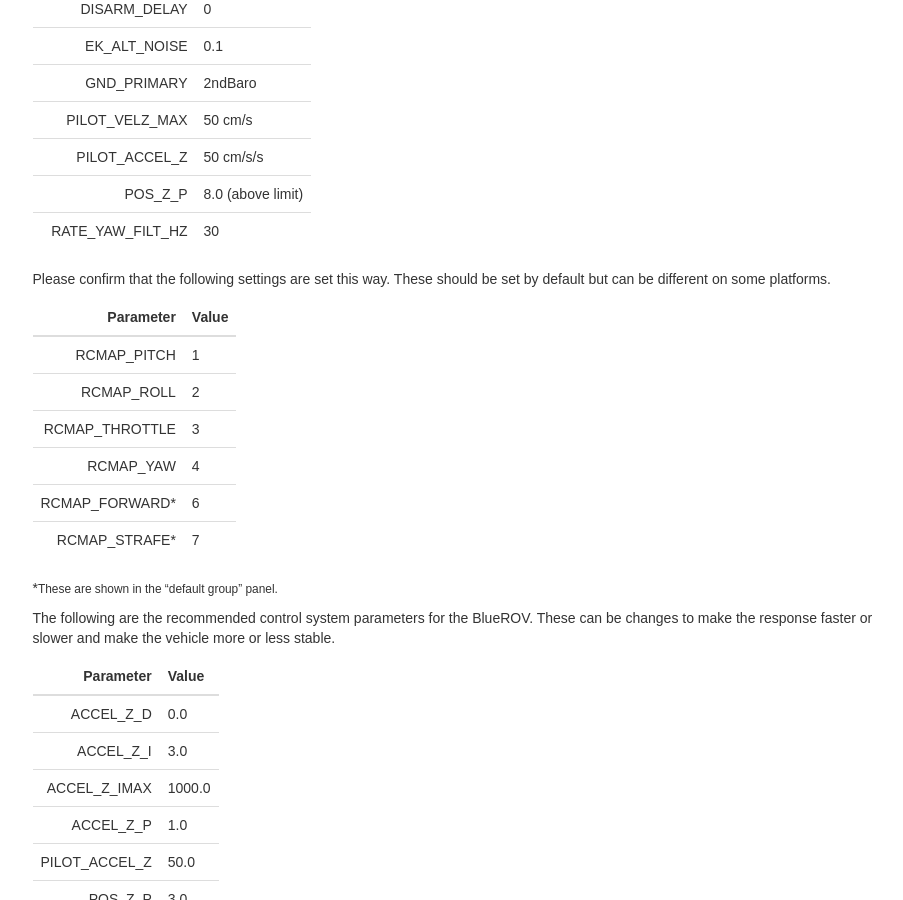
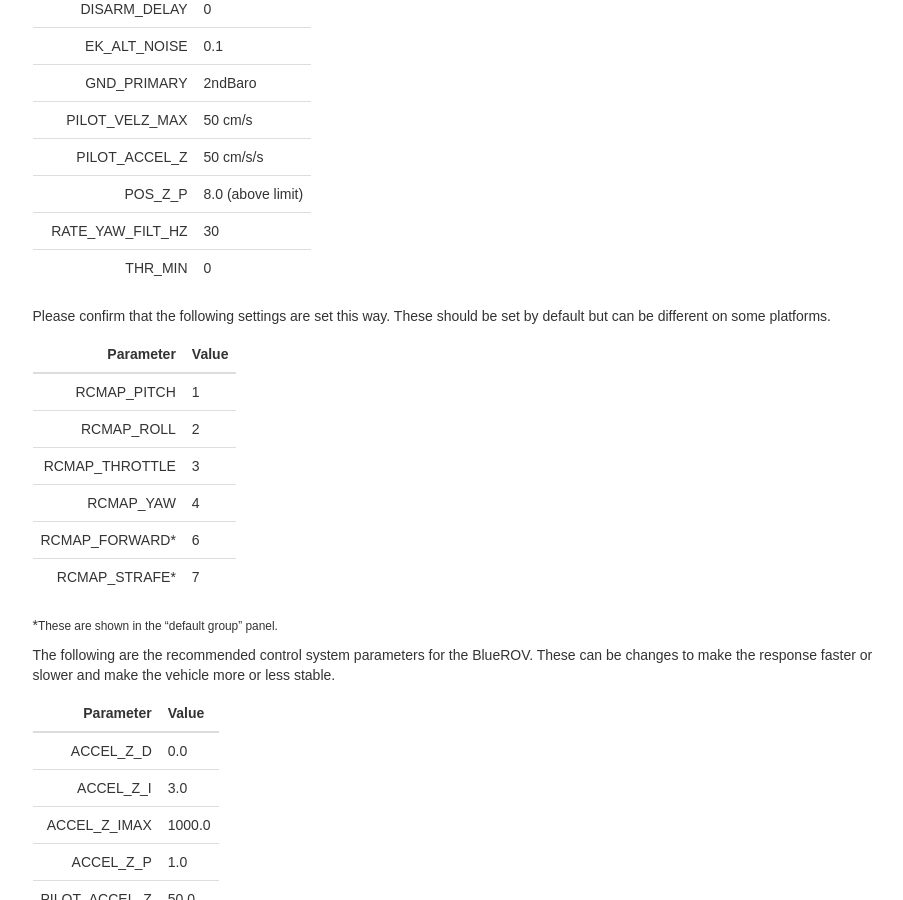
Before and after one commit to bluerobotics/retired-ardusub-docs, a Jekyll site: the page built from pages/initial-setup.md, in a window 1280 px wide and 900 px high, scrolled down 3732 px. Shown: the whole window, without its empty margins (330-1233 px from the left). Built offline with Jekyll 4.4.1, drawn with Linux system fonts in a browser that asks for light colours.

Commit message:
Added THR_MIN parameter recommendation.

```diff
--- a/pages/initial-setup.md
+++ b/pages/initial-setup.md
@@ -167,6 +167,7 @@ A number of parameters should be adjusted at startup for use with ArduSub. The f
 | PILOT_ACCEL_Z     | 50 cm/s/s            |
 | POS_Z_P           | 8.0 (above limit)    |
 | RATE_YAW_FILT_HZ  | 30                   |
+| THR_MIN           | 0                    |
 
 Please confirm that the following settings are set this way. These should be set by default but can be different on some platforms.
 
```
